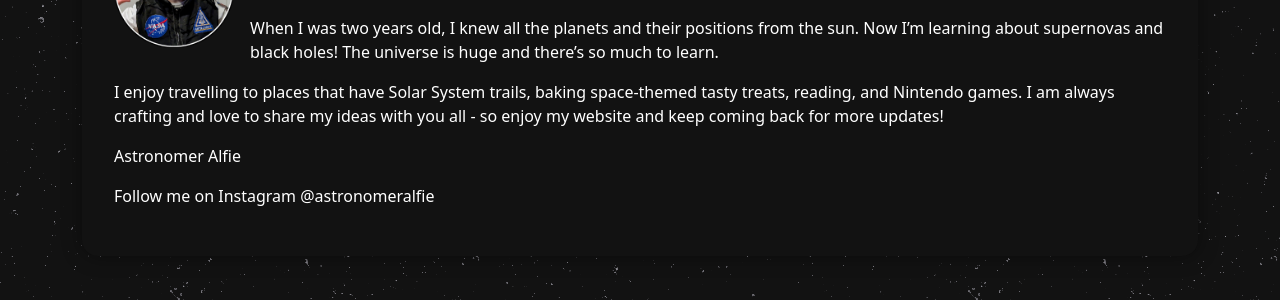
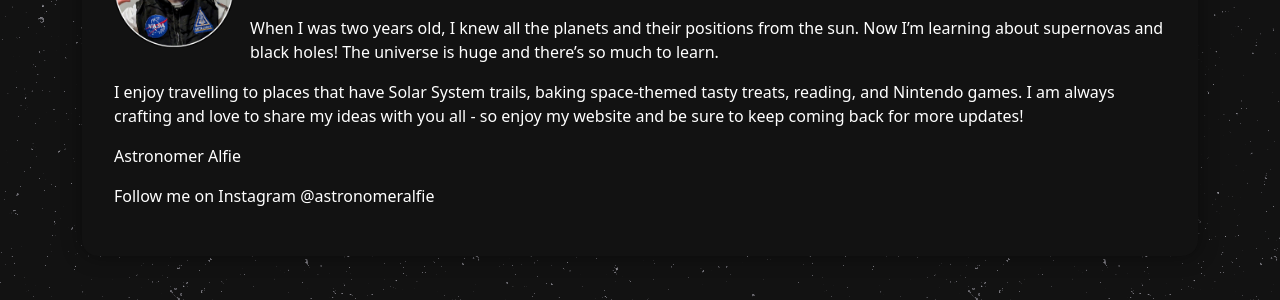
Before and after one commit to momquab/astroalf, a Jekyll site: the page built from about.md, in a window 1280 px wide. Shown: the part 328-628 px from the top of the page. Built offline with Jekyll 4.4.1, drawn with Linux system fonts in a browser that asks for light colours.

Commit message:
update about

```diff
--- a/about.md
+++ b/about.md
@@ -14,7 +14,7 @@ I am absolutely and completely obsessed with SPACE and the Solar System!
 
 When I was two years old, I knew all the planets and their positions from the sun. Now I’m learning about supernovas and black holes! The universe is huge and there’s so much to learn.
 
-I enjoy travelling to places that have Solar System trails, baking space-themed tasty treats, reading, and Nintendo games. I am always crafting and love to share my ideas with you all - so enjoy my website and keep coming back for more updates!
+I enjoy travelling to places that have Solar System trails, baking space-themed tasty treats, reading, and Nintendo games. I am always crafting and love to share my ideas with you all - so enjoy my website and be sure to keep coming back for more updates!
 
 Astronomer Alfie
 
```
